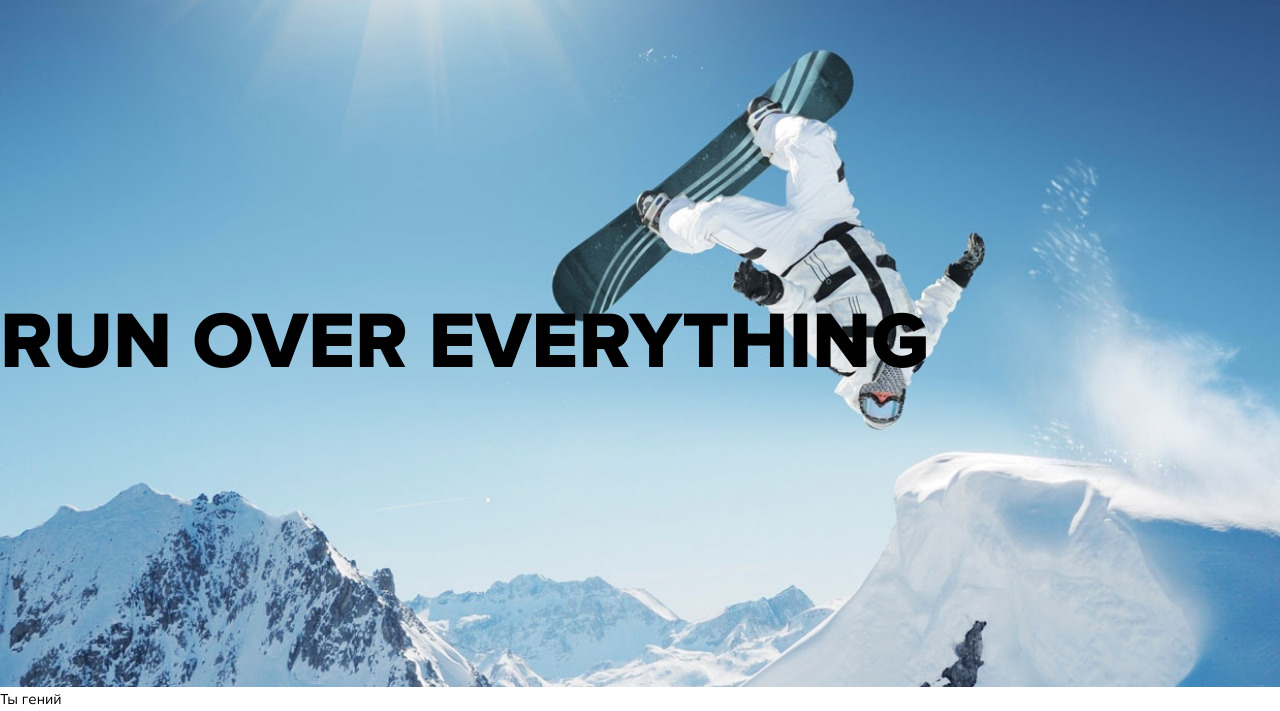
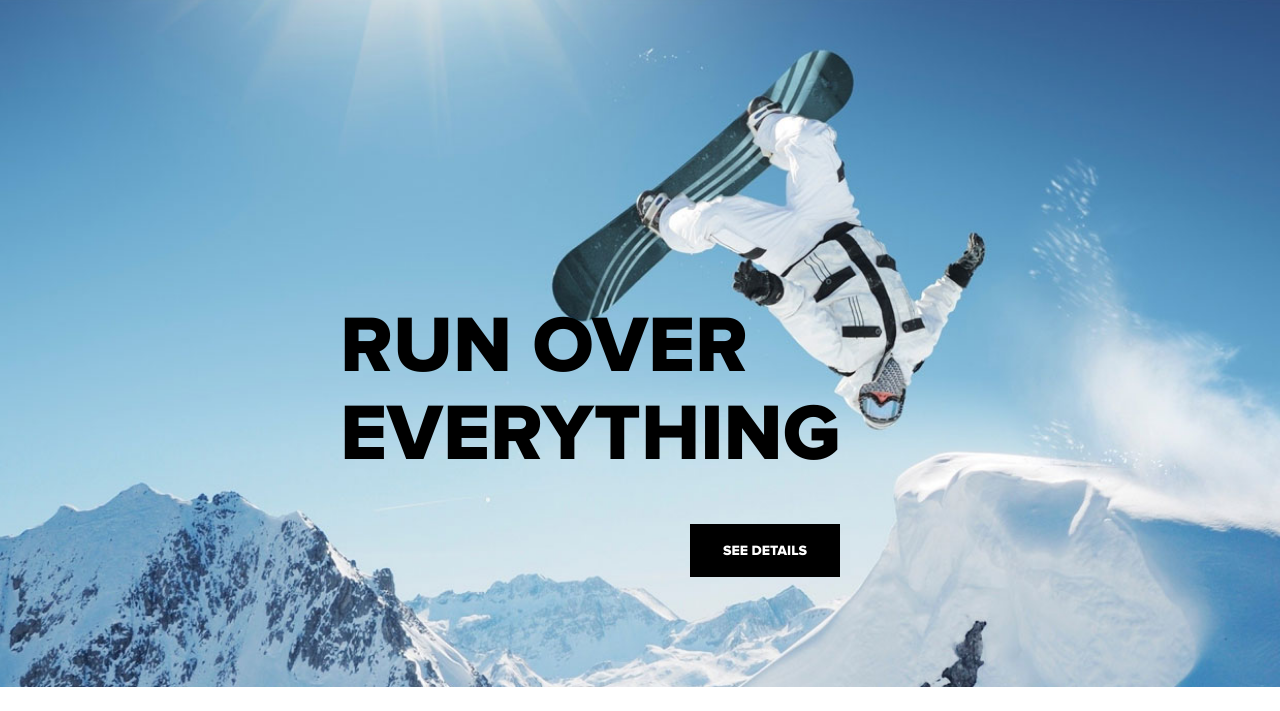
Before and after one commit to Myhardcore/Snowboarding_website, a plain HTML site: page index.html in a window 1280 px wide. Shown: the part 113-824 px from the top of the page. After the commit the page ends 800 px from the top, so only its background shows below. Drawn offline with Linux system fonts and the light colour scheme; files whose address does not match are found by name.

Commit message:
17.12.21

```diff
--- a/index.html
+++ b/index.html
@@ -36,11 +36,12 @@
             </div>
     </div>
     <div class="header__content">
-        <h1 class="slider__title">Run Over
-            Everything</h1>
+        <div class="container">
+        <h1 class="slider__title">Run Over Everything</h1>
+        <a href="#" class="slider__button">See Details</a>
+        </div>
     </div>
     </header>
-<div class="thank__you">Ты гений</div>
 
 </body>
 </html>
--- a/style.css
+++ b/style.css
@@ -1,20 +1,29 @@
 @font-face {
   font-family: "ProximaNova Regular";
-    src: url(../Snowboarding_website/Font/Proximanova/Regular/ProximaNova-Regular.eot) format("embedded-opentype");
-    src: url(../Snowboarding_website/Font/Proximanova/Regular/ProximaNova-Regular.woff) format("woff");
-    src: url(../Snowboarding_website/Font/Proximanova/Regular/ProximaNova-Regular.ttf) format("truetype");
+  src: url(../Snowboarding_website/Font/Proximanova/Regular/ProximaNova-Regular.eot)
+    format("embedded-opentype");
+  src: url(../Snowboarding_website/Font/Proximanova/Regular/ProximaNova-Regular.woff)
+    format("woff");
+  src: url(../Snowboarding_website/Font/Proximanova/Regular/ProximaNova-Regular.ttf)
+    format("truetype");
 }
 @font-face {
   font-family: "ProximaNova Semibold";
-    src: url(../Snowboarding_website/Font/Proximanova/Semibold/ProximaNova-Semibold.eot) format("embedded-opentype");
-    src: url(../Snowboarding_website/Font/Proximanova/Semibold/ProximaNova-Semibold.woff) format("woff");
-    src: url(../Snowboarding_website/Font/Proximanova/Semibold/ProximaNova-Semibold.ttf) format("truetype");
+  src: url(../Snowboarding_website/Font/Proximanova/Semibold/ProximaNova-Semibold.eot)
+    format("embedded-opentype");
+  src: url(../Snowboarding_website/Font/Proximanova/Semibold/ProximaNova-Semibold.woff)
+    format("woff");
+  src: url(../Snowboarding_website/Font/Proximanova/Semibold/ProximaNova-Semibold.ttf)
+    format("truetype");
 }
 @font-face {
   font-family: "ProximaNova Extrabld";
-    src: url(../Snowboarding_website/Font/Proximanova/Extrabldlt/ProximaNova-Extrabld.eot) format("embedded-opentype");
-    src: url(../Snowboarding_website/Font/Proximanova/Extrabldlt/ProximaNova-Extrabld.woff) format("woff");
-    src: url(../Snowboarding_website/Font/Proximanova/Extrabldlt/ProximaNova-Extrabld.ttf) format("truetype");
+  src: url(../Snowboarding_website/Font/Proximanova/Extrabldlt/ProximaNova-Extrabld.eot)
+    format("embedded-opentype");
+  src: url(../Snowboarding_website/Font/Proximanova/Extrabldlt/ProximaNova-Extrabld.woff)
+    format("woff");
+  src: url(../Snowboarding_website/Font/Proximanova/Extrabldlt/ProximaNova-Extrabld.ttf)
+    format("truetype");
 }
 *,
 *::after,
@@ -35,7 +44,7 @@ h4,
 h5 {
   margin: 0;
 }
-.header__menu{
+.header__menu {
   display: flex;
   background-color: #000;
   width: 100%;
@@ -47,51 +56,49 @@ h5 {
     right: 0;
     z-index: 1000; */
 }
-.menu__nav a{
+.menu__nav a {
   color: #fff;
   text-decoration: none;
   text-transform: uppercase;
 }
-.menu-logo{
+.menu-logo {
   display: inline-block;
 }
-.menu__left{
+.menu__left {
   display: flex;
   align-items: center;
   padding-left: 90px;
 }
-.menu__logo{
+.menu__logo {
   padding-right: 40px;
 }
-.menu__nav a{
-
+.menu__nav a {
   font-family: "ProximaNova Semibold", sans-serif;
   font-size: 13px;
 }
-.menu__nav .nav__item+.nav__item{
+.menu__nav .nav__item + .nav__item {
   padding-left: 20px;
 }
-.menu__right .fas{
+.menu__right .fas {
   font-size: 13px;
   color: #fff;
-
 }
-.menu__right{
+.menu__right {
   display: flex;
   align-items: center;
   padding-right: 90px;
 }
-.menu__right a:nth-child(2){
+.menu__right a:nth-child(2) {
   padding-left: 30px;
 }
-.menu__right a:nth-child(3){
+.menu__right a:nth-child(3) {
   padding-left: 10px;
   font-family: "ProximaNova Semibold", sans-serif;
   text-decoration: none;
   color: #fff;
 }
 
-.header__content{
+.header__content {
   background-image: url(../Snowboarding_website/img/Slider1bg.jpg);
   background-size: cover;
   background-position: center;
@@ -101,8 +108,34 @@ position: relative;
   display: flex;
   align-items: center;
 }
-.slider__title{
+.slider__title {
   font-size: 80px;
   font-family: "ProximaNova Extrabld", sans-serif;
   text-transform: uppercase;
+  width:600px;
+  line-height: 1.1;
+  padding-left: 180px;
+  margin-top: 180px;
+  margin-bottom: 60px;
 }
+.container {
+  width: 100%;
+  max-width: 960px;
+  margin: 0 auto;
+}
+.slider__button{
+    text-decoration: none;
+    color: #fff;
+    background-color: #000;
+    padding: 18px 33px;
+    text-transform: uppercase;
+    font-size: 14px;
+    font-family: "ProximaNova Extrabld", sans-serif;
+    margin-left: 530px;
+    transition: .5s;
+
+}
+.slider__button:hover{
+    background-color: #4680ae;
+    color: #000;
+}
```
Lines whose indentation alone changed are shown as unchanged.
